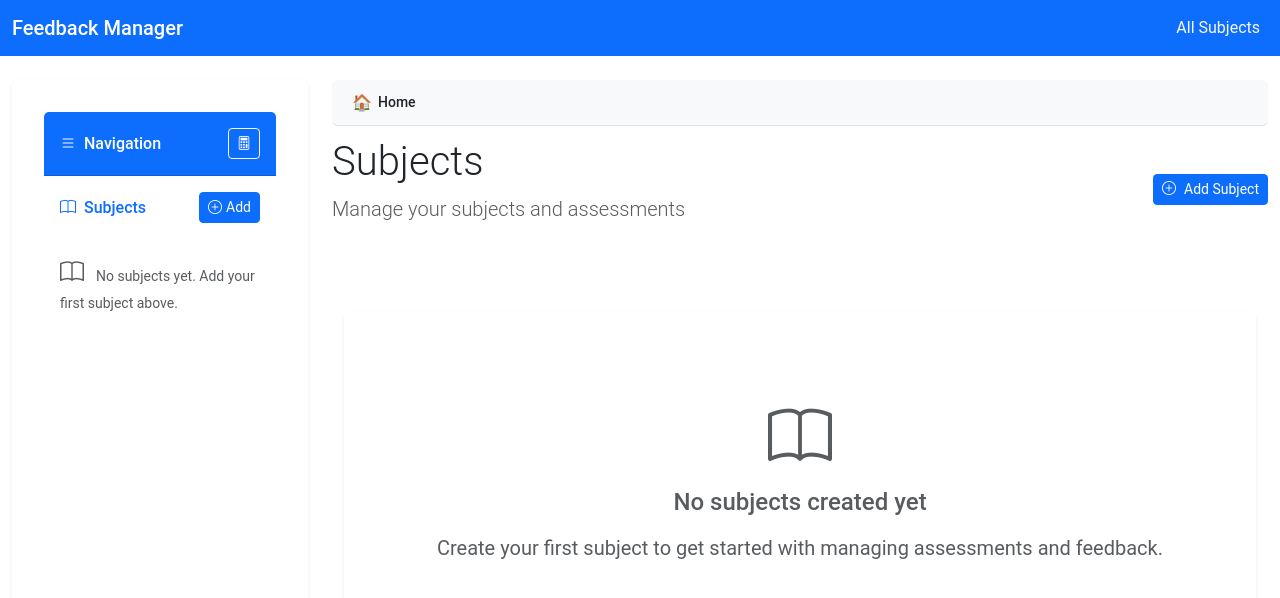
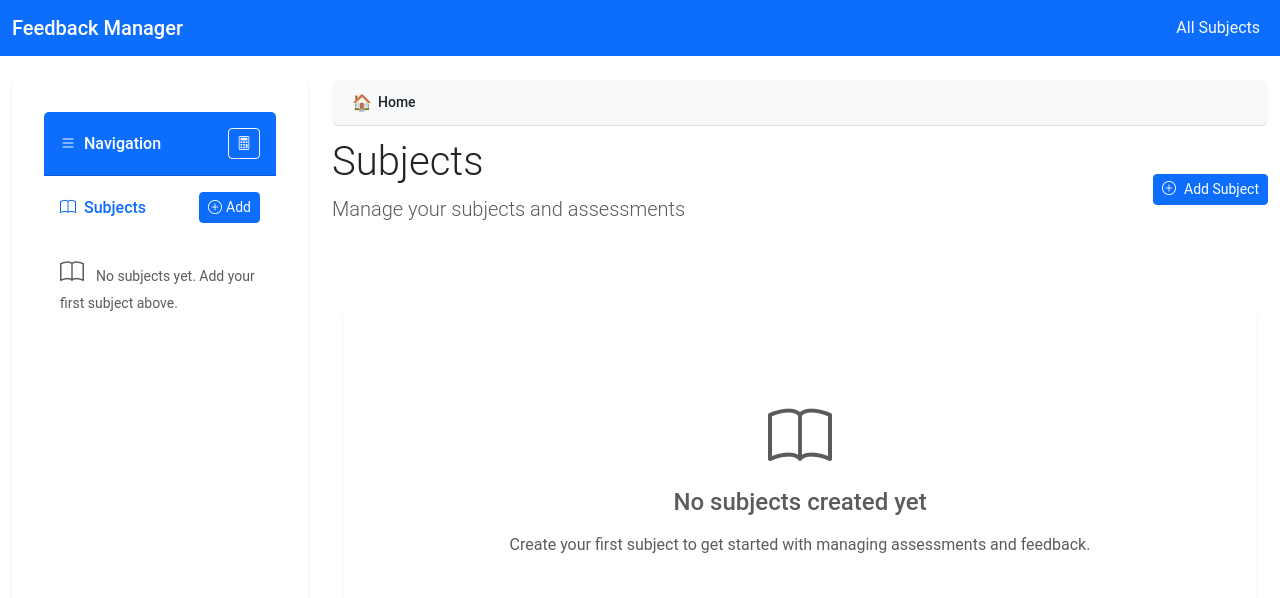
Before and after one commit to senakasjp/feedback, a Svelte app: page / in a window 1280 px wide. Shown: the top 598 px of the page. Built offline with nearby package versions, Linux system fonts and the light colour scheme.

Commit message:
Version 3 font  fixed

```diff
--- a/src/App.svelte
+++ b/src/App.svelte
@@ -1908,7 +1908,7 @@
 																			</div>
 																		{/if}
 																		<div class="flex-grow-1 me-3">
-																			<p class="mb-0 fs-5 lh-base">{text}</p>
+																			<p class="mb-0 fs-6 lh-base">{text}</p>
 																		</div>
 																		<div class="d-flex gap-1">
 																			<button
--- a/src/lib/AssessmentManager.svelte
+++ b/src/lib/AssessmentManager.svelte
@@ -735,7 +735,7 @@
 						<div class="card-body py-5">
 							<i class="bi bi-clipboard-check text-muted mb-3" style="font-size: 4rem;"></i>
 							<h4 class="text-muted mb-3">No assessments created yet</h4>
-							<p class="text-muted mb-4 fs-5">Create your first assessment to start organizing feedback and categories.</p>
+							<p class="text-muted mb-4 fs-6">Create your first assessment to start organizing feedback and categories.</p>
 						</div>
 					</div>
 				</div>
--- a/src/lib/SubjectManager.svelte
+++ b/src/lib/SubjectManager.svelte
@@ -218,7 +218,7 @@
 						<div class="card-body py-5">
 							<i class="bi bi-book text-muted mb-3" style="font-size: 4rem;"></i>
 							<h4 class="text-muted mb-3">No subjects created yet</h4>
-							<p class="text-muted mb-4 fs-5">Create your first subject to get started with managing assessments and feedback.</p>
+							<p class="text-muted mb-4 fs-6">Create your first subject to get started with managing assessments and feedback.</p>
 						</div>
 					</div>
 				</div>
```
